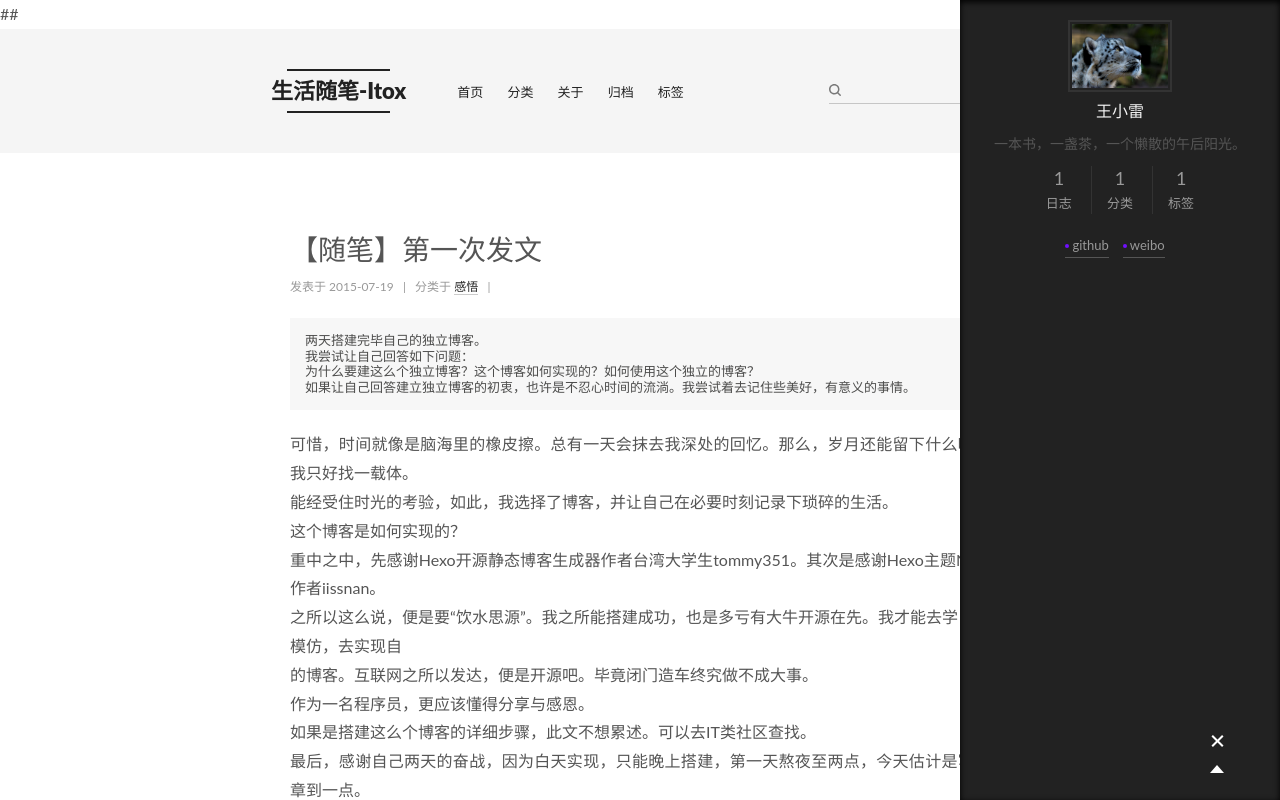
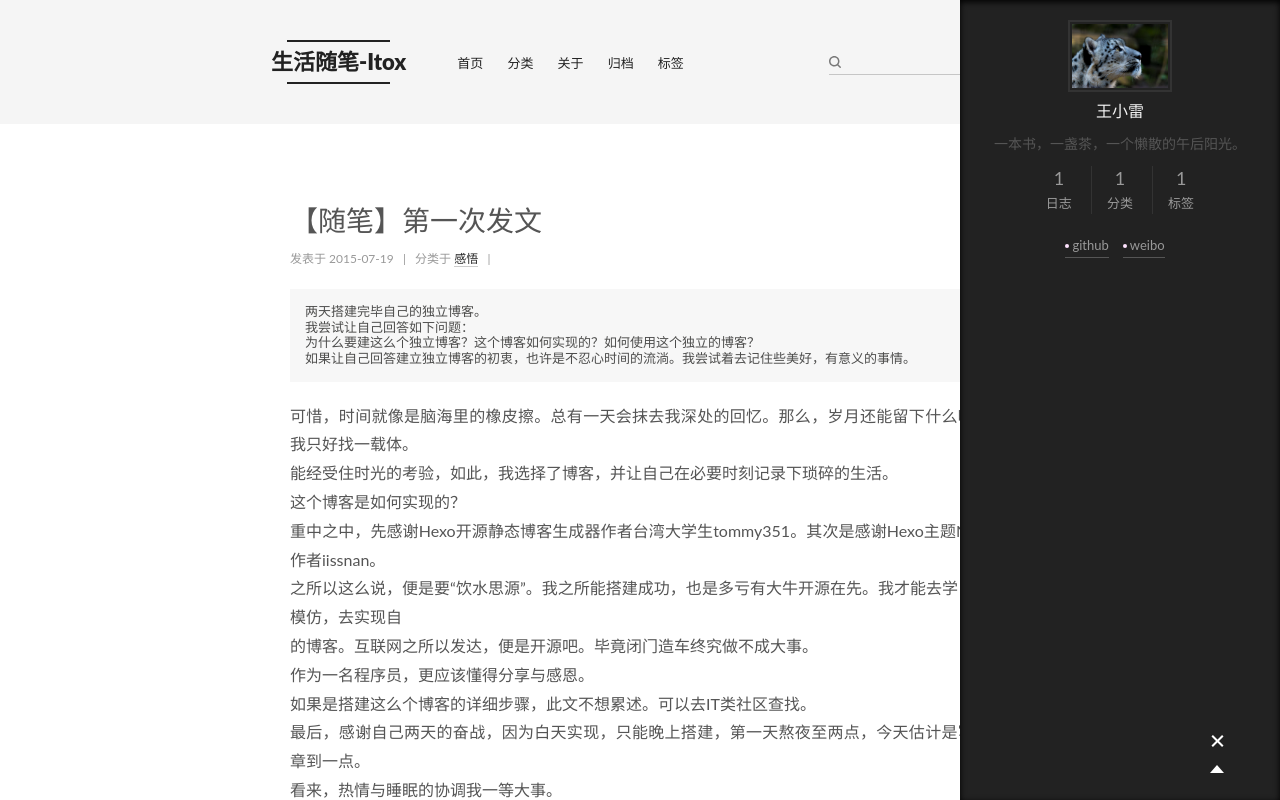
Before and after one commit to itox/itox.github.io, a plain HTML site: page index.html in a window 1280 px wide. Both pictures are taken after a click on the element 1217 px from the left and 742 px from the top of the page. Shown: the top 800 px of the page. Drawn offline with Linux system fonts and the light colour scheme; a script that the page names is missing.

Commit message:
Site updated: 2015-07-19 13:32:22

```diff
--- a/css/main.css
+++ b/css/main.css
@@ -1148,7 +1148,7 @@ body {
   width: 4px;
   height: 4px;
   border-radius: 50%;
-  background: #710fff;
+  background: #ffe3ff;
 }
 .sidebar-nav {
   margin: 0;
```
Also changed, not shown: 2015/07/19/hello-world/index.html (+0 -1 lines), about/index.html (+0 -1 lines), archives/2015/07/index.html (+0 -1 lines), archives/2015/index.html (+0 -1 lines), archives/index.html (+0 -1 lines), categories/index.html (+0 -1 lines), categories/感悟/index.html (+0 -1 lines), index.html (+0 -1 lines), tags/index.html (+0 -1 lines), tags/随笔-感悟/index.html (+0 -1 lines).
